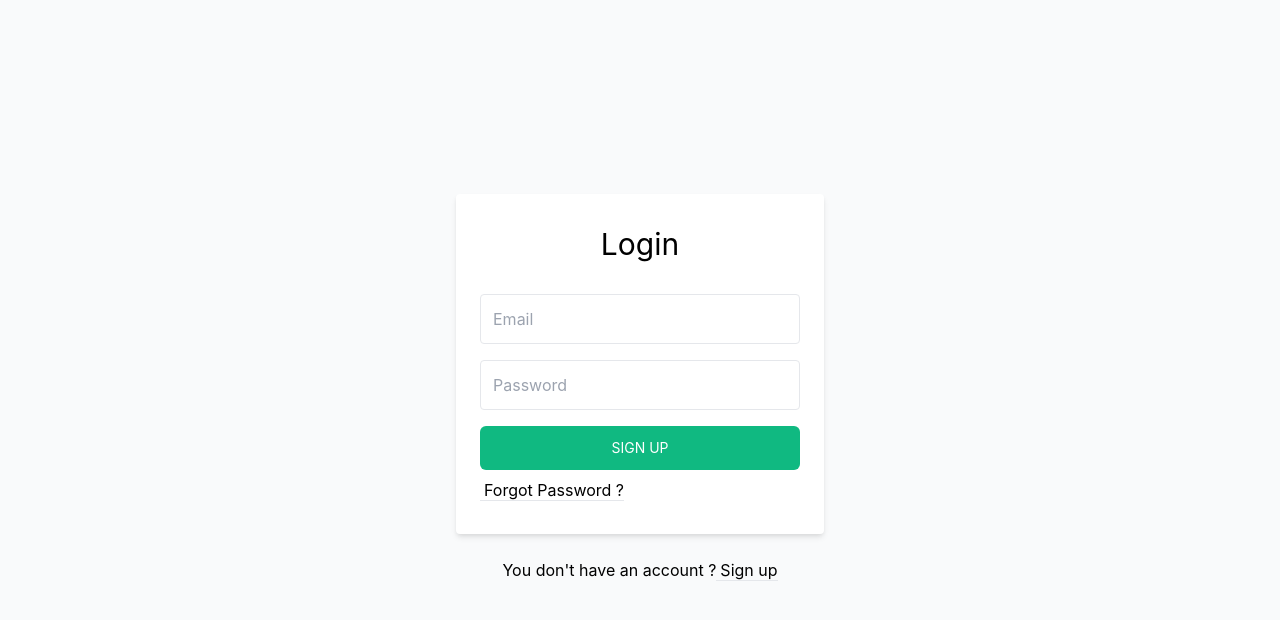
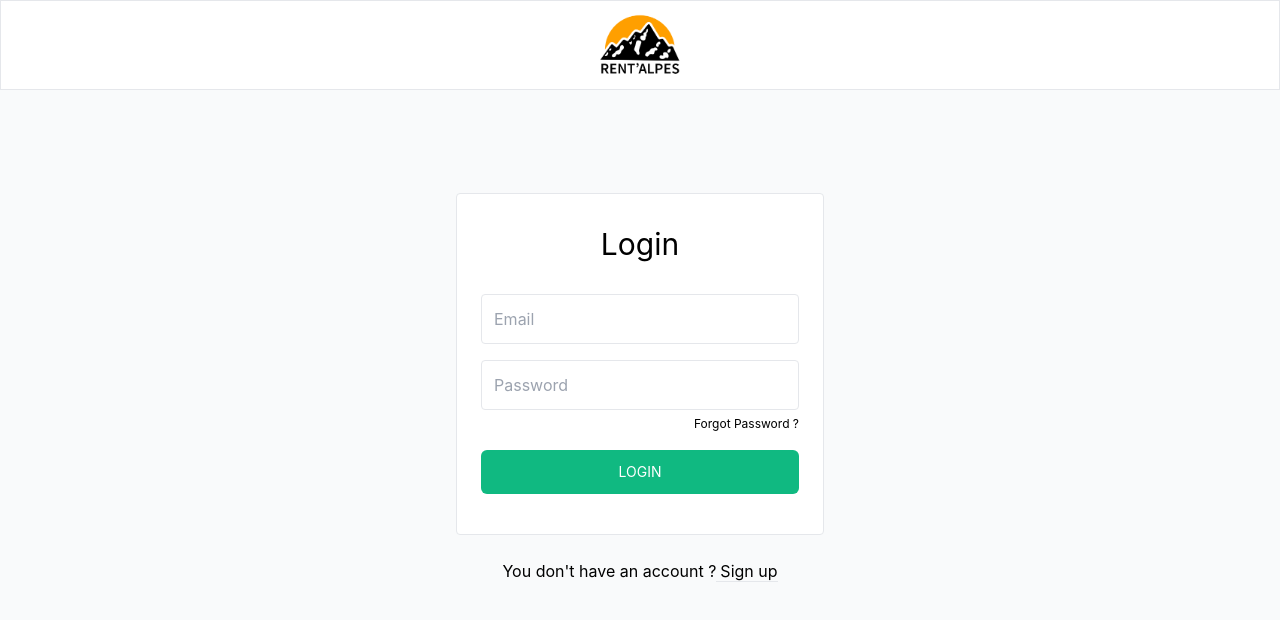
Before and after one commit to Rent-Alpes/rent-alpes, a React (Create React App) app: page /login in a window 1280 px wide. Shown: the top 620 px of the page. Built offline with nearby package versions, Linux system fonts and the light colour scheme; no server answers.

Commit message:
Insertion des logos dans les pages de connexions

```diff
--- a/src/components/ForgetPassword/ForgetPassword.js
+++ b/src/components/ForgetPassword/ForgetPassword.js
@@ -1,5 +1,6 @@
 import React, { useState, useContext, useEffect } from 'react';
 import { firebaseContext } from '../Firebase';
+import logo from '../../images/logo.png'
 
 const ForgetPassword = props => {
     const firebase = useContext(firebaseContext);
@@ -10,6 +11,7 @@ const ForgetPassword = props => {
 
     const handleSubmit = e => {
         e.preventDefault();
+        if (email !== "") {
             firebase.passwordReset(email)
                 .then(() => {
                     setError(null);
@@ -26,12 +28,20 @@ const ForgetPassword = props => {
                     setEmail("");
                 })
         }
+        else {
+            setError("Please provide your email");
+        }
+    }
 
     return (
         <div>
-            <div className="bg-yellow-500 min-h-screen flex flex-col">
+            <div className="bg-gray-50 min-h-screen flex flex-col">
+                <nav className="bg-white p-1 fixed w-full z-10 top-0 border flex justify-center " >
+                    <img src={logo} className="object-contain h-20"></img>
+                </nav>
+
                 <div className="container max-w-sm mx-auto flex-1 flex flex-col items-center justify-center px-2">
-                    <div className="bg-white px-6 py-8 rounded shadow-md text-black w-full">
+                    <div className="bg-white px-6 py-8 rounded border text-black w-full">
                         <h1 className="mb-8 text-3xl text-center">Password assistance</h1>
                         <form onSubmit={handleSubmit}>
                             <input
--- a/src/components/Login/Login.js
+++ b/src/components/Login/Login.js
@@ -3,6 +3,7 @@ import { Link } from 'react-router-dom';
 import { firebaseContext } from '../Firebase';
 import Lougout from '../Logout/Logout';
 import app from 'firebase/app';
+import logo from '../../images/logo.png'
 
 const Login = () => {
 
@@ -57,11 +58,16 @@ const Login = () => {
     const errorMsgDB = errordb !== '' && <label className="red-text">{errordb.message}</label>;
     const lougOutCommponent = user != null && <Lougout />
 
+
     return (
         <div>
             <div className="bg-gray-50 min-h-screen flex flex-col">
+                <nav className="bg-white p-1 fixed w-full z-10 top-0 border flex justify-center " >
+                    <img src={logo} className="object-contain h-20"></img>
+                </nav>
+
                 <div className="container max-w-sm mx-auto flex-1 flex flex-col items-center justify-center px-2">
-                    <div className="bg-white px-6 py-8 rounded shadow-md text-black w-full">
+                    <div className="bg-white px-6 py-8 rounded border text-black w-full">
                         <h1 className="mb-8 text-3xl text-center">Login</h1>
                         <form onSubmit={handleSubmit}>
                             <input
@@ -76,7 +82,7 @@ const Login = () => {
 
                             <input
                                 type="password"
-                                className="block border border-grey-light w-full p-3 rounded mb-4"
+                                className="block border border-grey-light w-full p-3 rounded "
                                 name="password"
                                 id="password"
                                 placeholder="Password"
@@ -84,16 +90,17 @@ const Login = () => {
                                 onChange={handleChange}
                             />
 
+                            <div className="text-grey-dark left text-right mb-4">
+                                <Link to="/forgetpassword" className="no-underline pl-1 text-xs">
+                                    Forgot Password ?
+                                </Link>
+                            </div>
+
                             {errorMsgDB}
 
                             <button className="w-full focus:outline-none text-white text-sm mb-2 p-3 rounded-md bg-green-500 hover:bg-green-600 hover:shadow-lg" >
-                                SIGN UP
+                                LOGIN
                             </button>
-                            <div className="text-grey-dark">
-                                <Link to="/forgetpassword" className="no-underline border-b border-blue text-blue pl-1">
-                                    Forgot Password ?
-                                </Link>
-                            </div>
                         </form>
                     </div>
 
--- a/src/components/Signup/Signup.js
+++ b/src/components/Signup/Signup.js
@@ -1,6 +1,7 @@
 import React, { useState, useContext } from 'react';
 import { firebaseContext } from '../Firebase'
 import { Link } from 'react-router-dom';
+import logo from '../../images/logo.png'
 
 const Signup = () => {
 
@@ -103,8 +104,12 @@ const Signup = () => {
 
     return (
         <div className="bg-gray-50 min-h-screen flex flex-col">
+            <nav className="bg-white p-1 fixed w-full z-10 top-0 border flex justify-center " >
+                <img src={logo} className="object-contain h-20"></img>
+            </nav>
+
             <div className="container max-w-sm mx-auto flex-1 flex flex-col items-center justify-center px-2">
-                <div className="bg-white px-6 py-8 rounded shadow-md text-black w-full">
+                <div className="bg-white px-6 py-8 rounded border text-black w-full">
                     <h1 className="mb-8 text-3xl text-center">Sign up</h1>
                     <form onSubmit={handleSubmit}>
                         <input
```
Also changed, not shown: src/components/Profil/Profil.css (deleted, +0 -23 lines), src/images/logo.png (added). Lines whose indentation alone changed are shown as unchanged.
